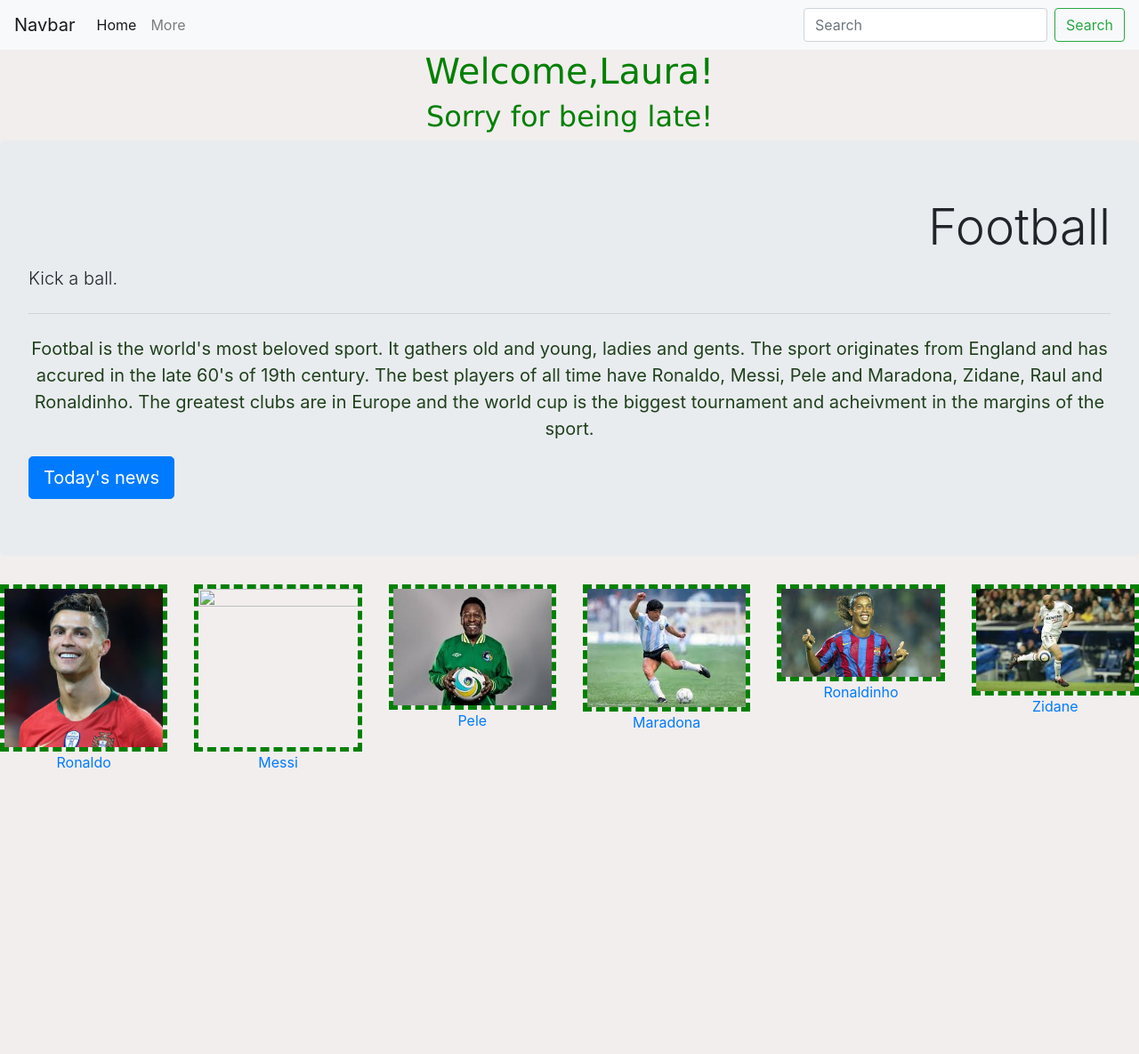
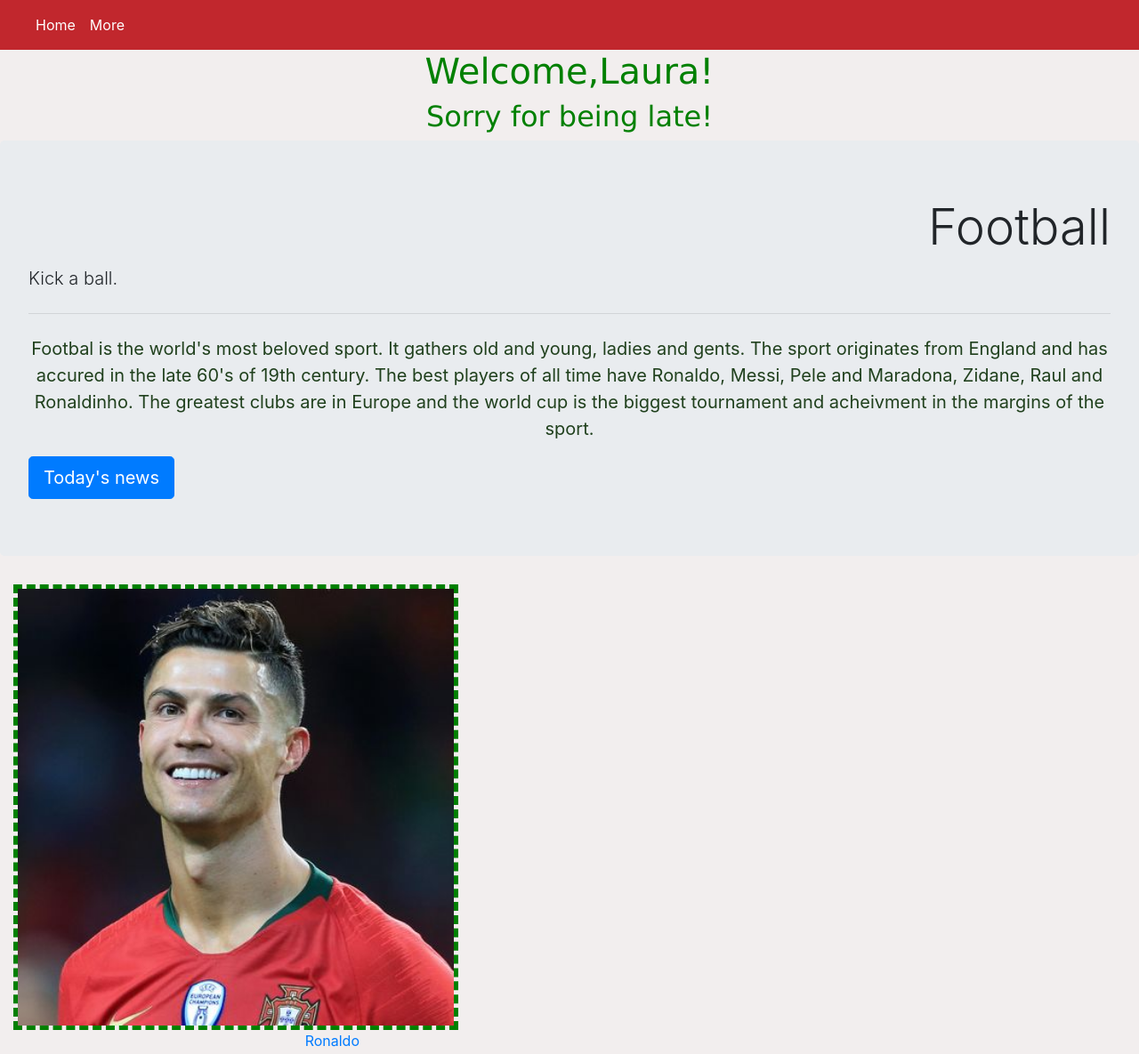
Before and after one commit to ViktorShalliev/Bootstrap-Final, a plain HTML site: page index.html in a window 1280 px wide. Shown: the top 1185 px of the page at 89% size. Before the commit the page ends 885 px from the top, so only its background shows below. Drawn offline with nearby package versions, Linux system fonts and the light colour scheme.

Commit message:
correcting navbar

```diff
--- a/index.html
+++ b/index.html
@@ -12,27 +12,25 @@
 <title>Football</title>
   </head>
   <body>
-                <nav class="navbar navbar-expand-lg navbar-light bg-light">
-  <a class="navbar-brand" href="#">Navbar</a>
-  <button class="navbar-toggler" type="button" data-toggle="collapse" data-target="#navbarSupportedContent" aria-controls="navbarSupportedContent" aria-expanded="false" aria-label="Toggle navigation">
+	  <div>
+           <nav class="navi navbar navbar-expand-lg navbar-dark navbar-custom bg-custom" style="background-color:#C1272D">
+	  			<a class="navbar-brand" href="#"></a> <!-- Put link in href -->
+	  				<button class="navbar-toggler" type="button" data-toggle="collapse" data-target="#navbarNav" aria-controls="navbarNav" aria-expanded="false" aria-label="Toggle navigation">
 						<span class="navbar-toggler-icon"></span>
 	  				</button>
-
-  <div class="collapse navbar-collapse" id="navbarSupportedContent">
-    <ul class="navbar-nav mr-auto">
+	  	<div class="collapse navbar-collapse" id="navbarNav">
+			<ul class="navbar-nav">
 		  		<li class="nav-item active">
-        <a class="nav-link" href="index.html">Home <span class="sr-only">(current)</span></a>
+					<a class="nav-link" href="index.html" >Home <span class="sr-only"></span></a>
 		 		</li>
 				<li class="nav-item">
-        <a class="nav-link" href="index2.html">More</a>
+					<a class="nav-link" href="index2.html" style="color:white">More</a>
 		  		</li>
 		  	</ul>
-    <form class="form-inline my-2 my-lg-0">
-      <input class="form-control mr-sm-2" type="search" placeholder="Search" aria-label="Search">
-      <button class="btn btn-outline-success my-2 my-sm-0" type="submit">Search</button>
-    </form>
 			</div>
 			</nav>
+
+		</div>
     <h1 class="my-style">Welcome,Laura!</h1>
                <h2 class="my-style">Sorry for being late!</h2>
   <div class="jumbotron">
@@ -42,39 +40,54 @@
   <p class="paragraph">Footbal is the world's most beloved sport. It gathers old and young, ladies and gents. The sport originates from England and has accured in the late 60's of 19th century. The best players of all time have Ronaldo, Messi, Pele and Maradona, Zidane, Raul and Ronaldinho. The greatest clubs are in Europe and the world cup is the biggest tournament and acheivment in the margins of the sport.</p>
   <a class="btn btn-primary btn-lg" href="https://www.bbc.com/sport/football" role="button">Today's news</a>
 </div>
-	  <div class="container-fluid"></div>
+	 <div class="container-fluid">
 		<div class="row">
-    <div class="bg-red col-xl-2 col-lg-4 col-md-6 col-sm-12"><img class="img-fluid" src="images/C-Ronaldo.jfif" width="500" height="500" alt=""/><br>
+	  		<div class="col-lg-7 col-md-12 col-sm-12">
+		 		 <img class="img-fluid" src="images/C-Ronaldo.jfif" width="500" height="500" alt=""/><br>
                            <a href="Pictures.html">
                                          <p class="names"> Ronaldo </p>
                            </a>
-    </div>
-    <div class="bg-blue col-xl-2 col-lg-4 col-md-6 col-sm-12"><img class="img-fluid" src="images/Messi.jfif" width="500" height="500" alt=""/><br>
+
+
+		  <img class="img-fluid" src="images/Messi.jfif" width="500" height="500" alt=""/><br>
                            <a href="Pictures.html">
                                          <p class="names"> Messi </p>
                            </a>
 
-    </div>
-    <div class="bg-red col-xl-2 col-lg-4 col-md-6 col-sm-12"><img class="img-fluid" src="images/Pele.jfif" width="500" height="500" alt="Pele"/><br>
+
+		  <img class="img-fluid" src="images/Pele.jfif" width="500" height="500" alt="Pele"/><br>
       <a href="Pictures.html">
                                          <p class="names"> Pele </p>
                            </a>
 		</div>
-    <div class="bg-blue col-xl-2 col-lg-4 col-md-6 col-sm-12"><img class="img-fluid" src="images/Maradona.jfif" width="500" height="500" alt=""/><br>
+	</div>
+		<br>
+    <div class="row">
+	  <div class="col-lg-7 col-md-12 col-sm-12">
+		  <img class="img-fluid" src="images/Maradona.jfif" width="500" height="500" alt=""/><br>
      <a href="Pictures.html">
                                          <p class="names"> Maradona </p>
                            </a>
 		</div>
-    <div class="bg-red col-xl-2 col-lg-4 col-md-6 col-sm-12"><img class="img-fluid" src="images/Ronaldinho.jfif" width="500" height="500" alt=""/><br>
+	</div>
+		 <br>
+    <div class="row">
+	  <div class="col-lg-7 col-md-12 col-sm-12">
+		  <img class="img-fluid" src="images/Ronaldinho.jfif" width="500" height="500" alt=""/><br>
       <a href="Pictures.html">
                                          <p class="names"> Ronaldinho </p>
                            </a>
 		</div>
-    <div class="bg-blue col-xl-2 col-lg-4 col-md-6 col-sm-12"><img class="img-fluid" src="images/Zidane.jfif" width="500" height="500" alt=""/><br>
+	</div>
+   <br>
+	<div class="row">
+	  <div class="col-lg-7 col-md-12 col-sm-12">
+		  <img class="img-fluid" src="images/Zidane.jfif" width="500" height="500" alt=""/><br>
       <a href="Pictures.html">
                                          <p class="names"> Zidane </p>
 
                            </a>
+		</div>
 	 </div>
 	   </div>
     <!-- Optional JavaScript -->
```
Lines whose indentation alone changed are shown as unchanged.
